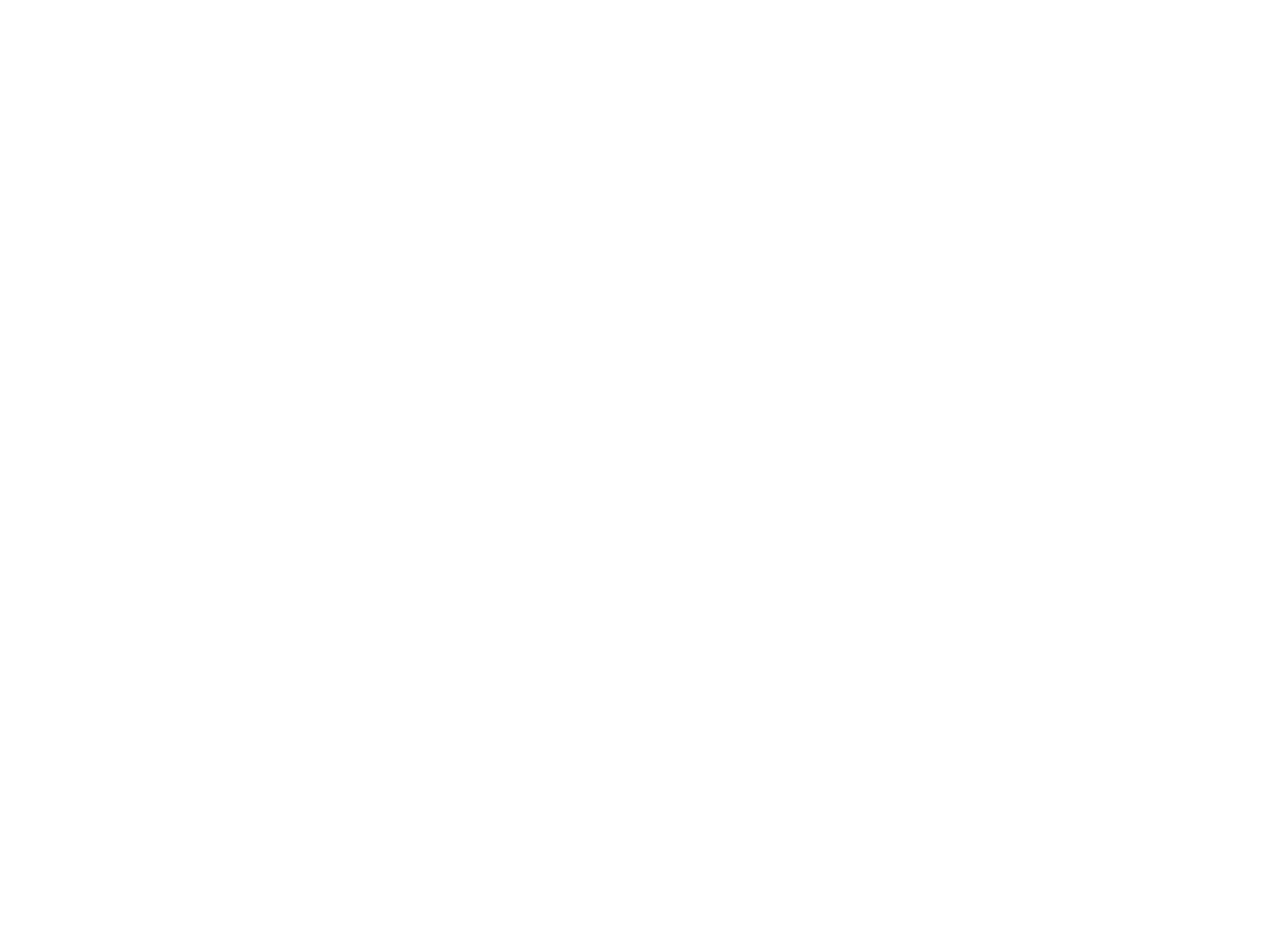
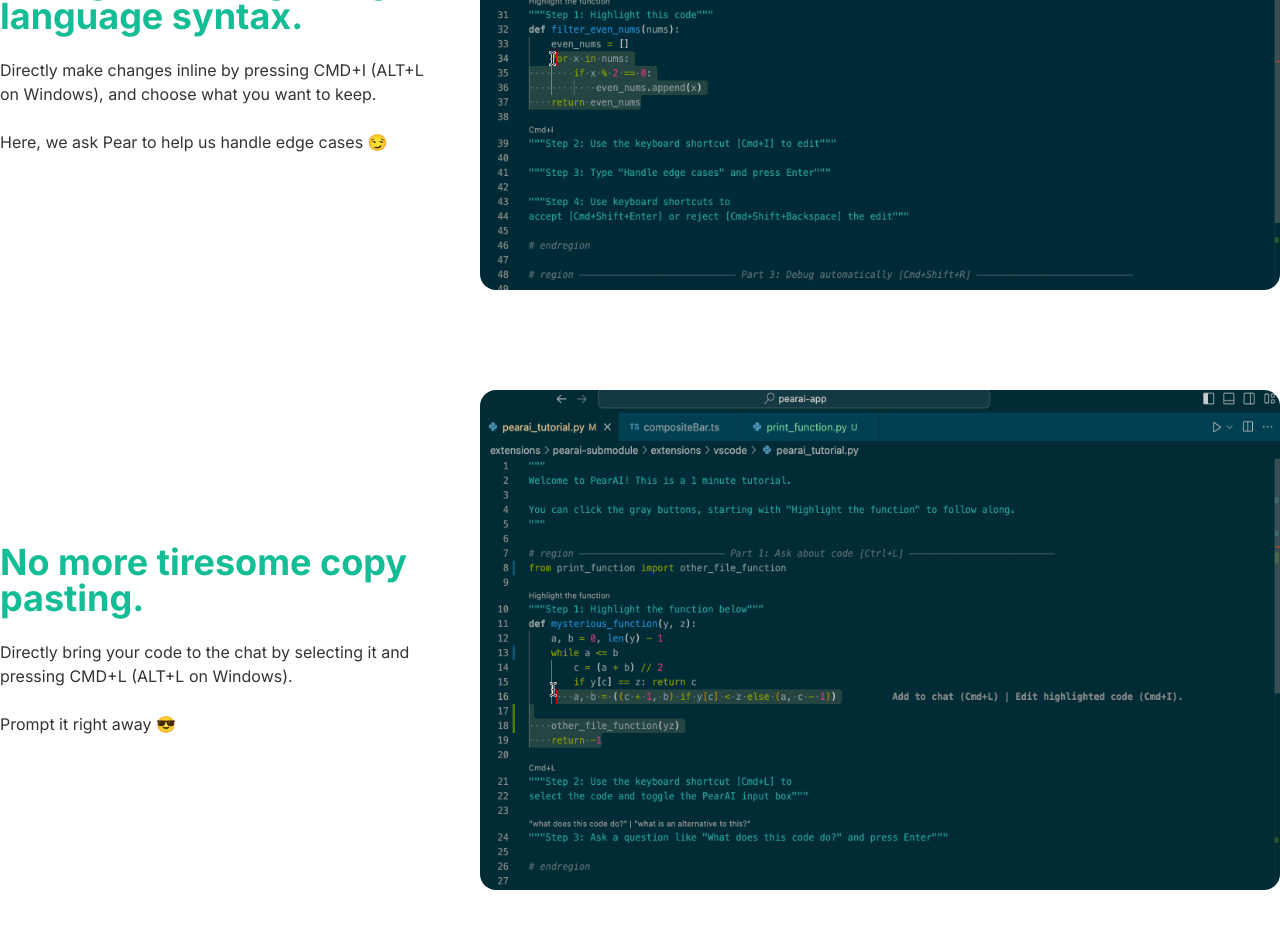
Before and after one commit to uuuuuwwwwwuuuuu/PeerAi, a React (Create React App) app: page / in a window 1280 px wide. Shown: the part 1720-2648 px from the top of the page. Before the commit the page ends 1510 px from the top, so only its background shows below. Built offline with nearby package versions, Linux system fonts and the light colour scheme.

Commit message:
feat: main cards

```diff
--- a/src/components/MainCard/MainCard.tsx
+++ b/src/components/MainCard/MainCard.tsx
@@ -41,6 +41,12 @@
     max-width: 800px;
     width: 100%;
     height: 100%;
+
+    img {
+        width: 100%;
+        height: 100%;
+        border-radius: 16px;
+    }
 `;
 
 const MainCard: FC<IProps> = ({title, info, second_info, gifSrc}) => {
@@ -48,11 +54,11 @@
         <article className="main_card_article">
             <LeftMainCardElements>
                 <h2>{title}</h2>
-                <p>{info}</p>
+                {info}
                 <p>{second_info}</p>
             </LeftMainCardElements>
             <RightMainCardElements>
-
+                <img src={gifSrc} alt="gif" />
             </RightMainCardElements>
         </article>
     )
--- a/src/components/header/Header.tsx
+++ b/src/components/header/Header.tsx
@@ -9,6 +9,7 @@
     display: flex;
     flex-direction: column;
     align-items: center;
+    border-bottom: 1px solid #EEEEEE
 `;
 
 const HeaderLine = styled.div`
@@ -81,7 +82,7 @@
     font-size: 2rem;
     border-radius: 100px;
     color: ${({theme, fill}) => fill ? theme.bgMain : theme.accent};
-    border: ${({theme, fill}) => fill ? '' : '1px solid ' + theme.accent}
+    border: ${({theme, fill}) => fill ? '' : '1px solid ' + theme.accent};
 `;
 
 const Header: FC = () => {
@@ -122,6 +123,7 @@
                     <StyledButton fill={false}>More Details</StyledButton>
                 </div>
             </HeaderInfo>
+            <hr />
         </HeaderComponent>
     )
 }
--- a/src/components/main/Main.scss
+++ b/src/components/main/Main.scss
@@ -1,11 +1,17 @@
+@import '../../constants';
+
 .main_container {
     max-width: 1293px;
     width: 100%;
     margin: 100px 0;
+    display: flex;
+    flex-direction: column;
+    gap: 100px;
 }
 
 main {
     display: flex;
     justify-content: center;
     align-items: center;
+    background-color: $bg_main;
 }
--- a/src/components/main/Main.tsx
+++ b/src/components/main/Main.tsx
@@ -8,9 +8,21 @@
             <section className="main_container">
                 <MainCard
                     title='No more switching between files.'
-                    info={`To add missing context: directly reference code by including other files in the chat by adding '${<b>@filename</b>}'.`}
+                    info={<p>To add missing context: directly reference code by including other files in the chat by adding <b>@filename</b>.</p>}
                     second_info='This also works for folders, docs, terminal content, codebase, and more 😈'
                     gifSrc={`${process.env.PUBLIC_URL}/videos/first_main_card.gif`}
+                />
+                <MainCard
+                    title='No more tedious changes, or forgetting language syntax.'
+                    info={<p>Directly make changes inline by pressing CMD+I (ALT+L on Windows), and choose what you want to keep.</p>}
+                    second_info='Here, we ask Pear to help us handle edge cases 😏'
+                    gifSrc={`${process.env.PUBLIC_URL}/videos/second_main_card.gif`}
+                />
+                <MainCard
+                    title='No more tiresome copy pasting.'
+                    info={<p>Directly bring your code to the chat by selecting it and pressing CMD+L (ALT+L on Windows).</p>}
+                    second_info='Prompt it right away 😎'
+                    gifSrc={`${process.env.PUBLIC_URL}/videos/third_main_card.gif`}
                 />
             </section>
         </main>
```
